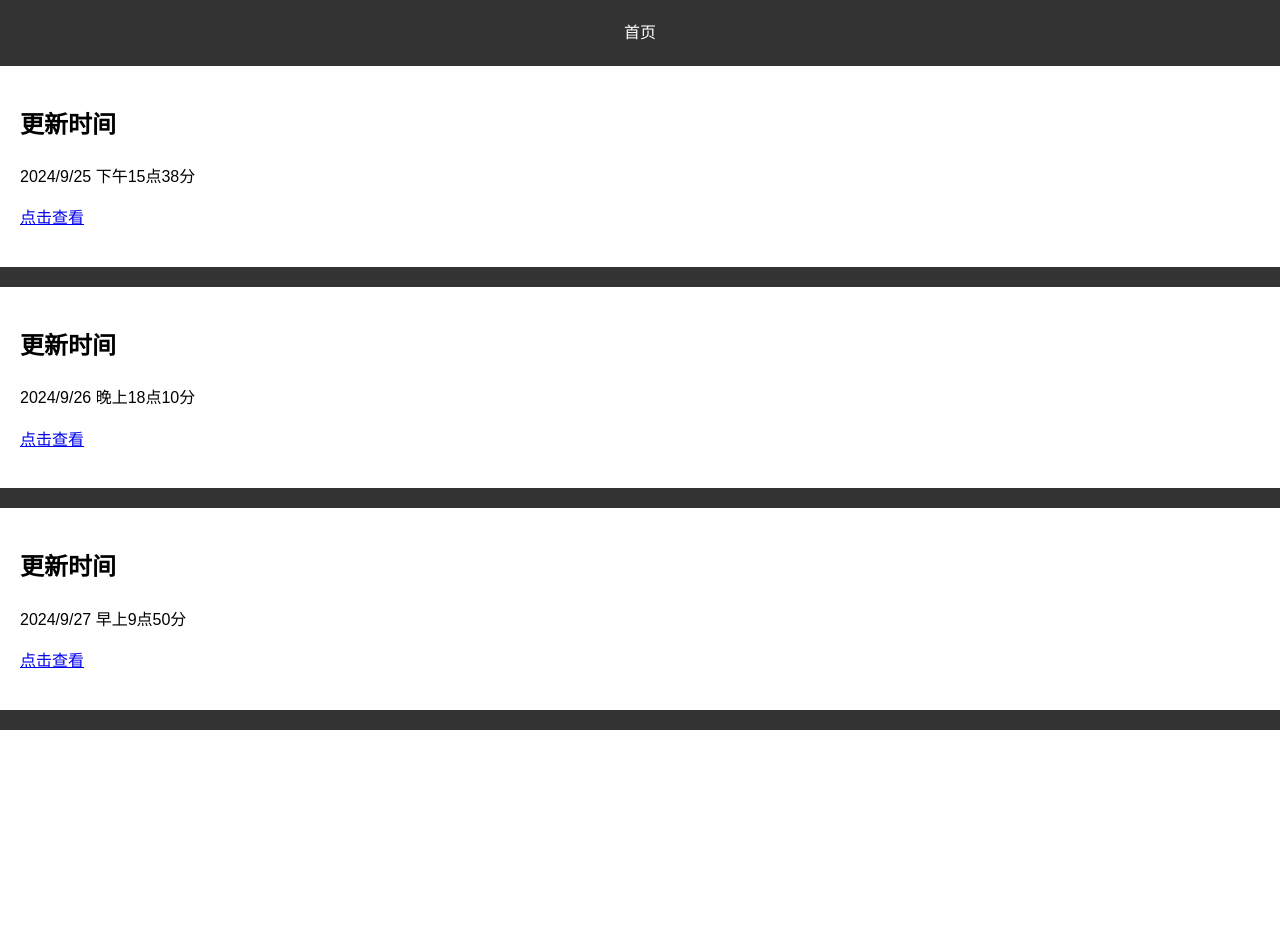
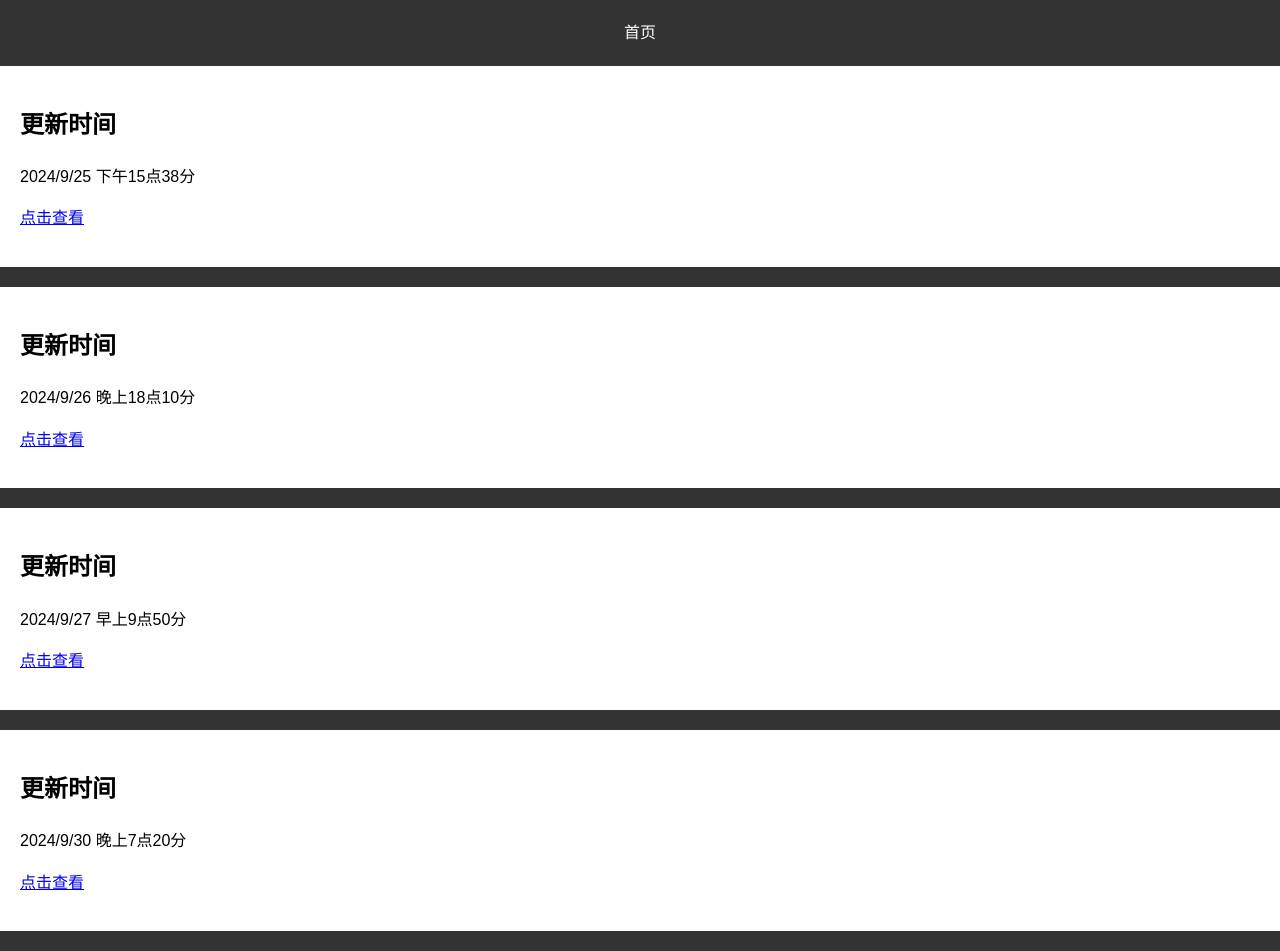
Before and after one commit to Abcd136/t, a plain HTML site: page index.html in a window 1280 px wide. Before the commit the page ends 800 px from the top, so only its background shows below. Drawn offline with Linux system fonts and the light colour scheme.

Commit message:
Update index.html

```diff
--- a/index.html
+++ b/index.html
@@ -71,5 +71,15 @@
     </section>
     <footer>
     </footer>
+
+    <section>
+        <h2>更新时间</h2>
+        2024/9/30 晚上7点20分
+        <p><a href="https://abcd136.github.io/t2/">点击查看</a>
+        </p>
+    </section>
+    <footer>
+    </footer>
+
 </body>
 </html>
```
